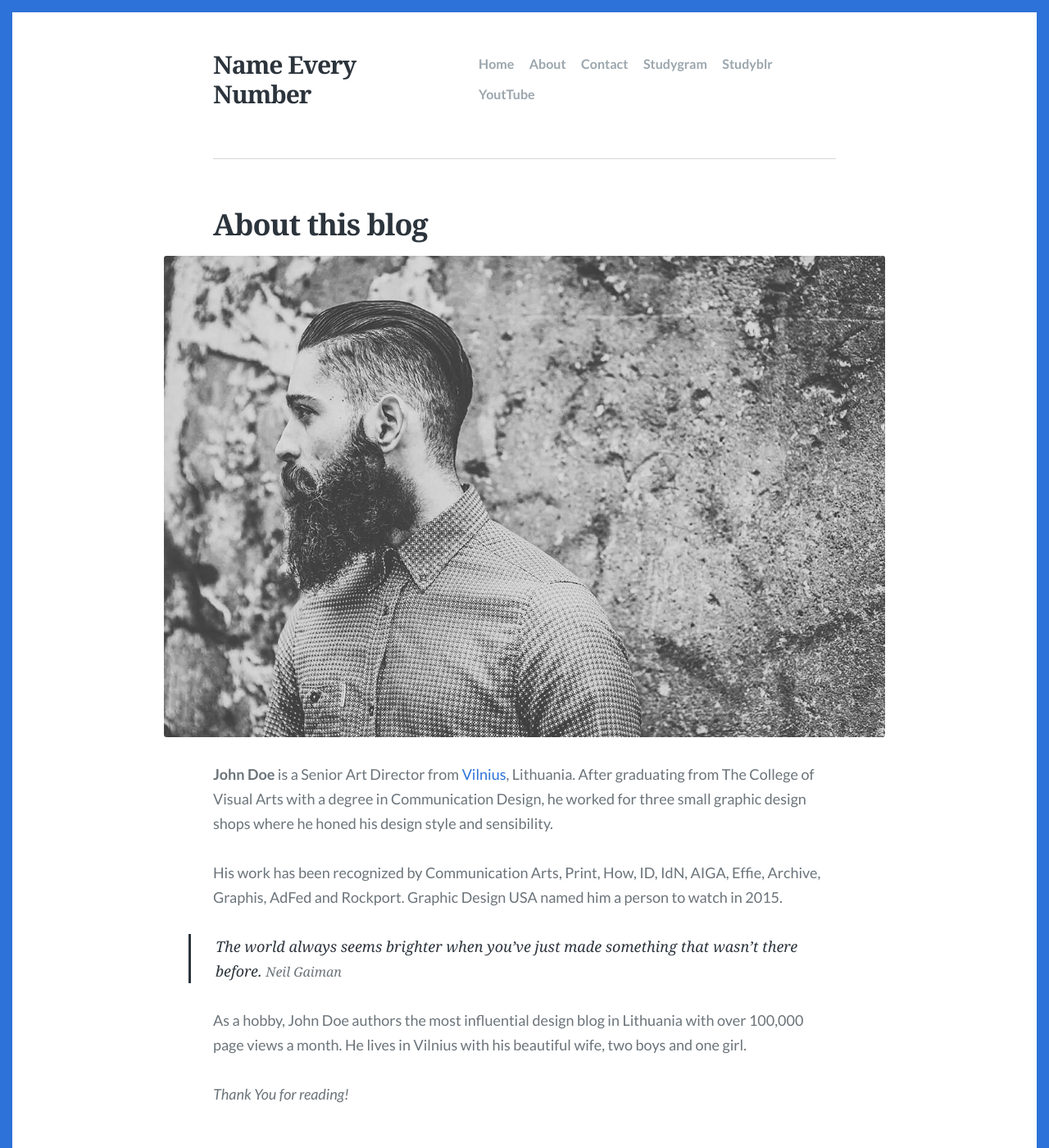
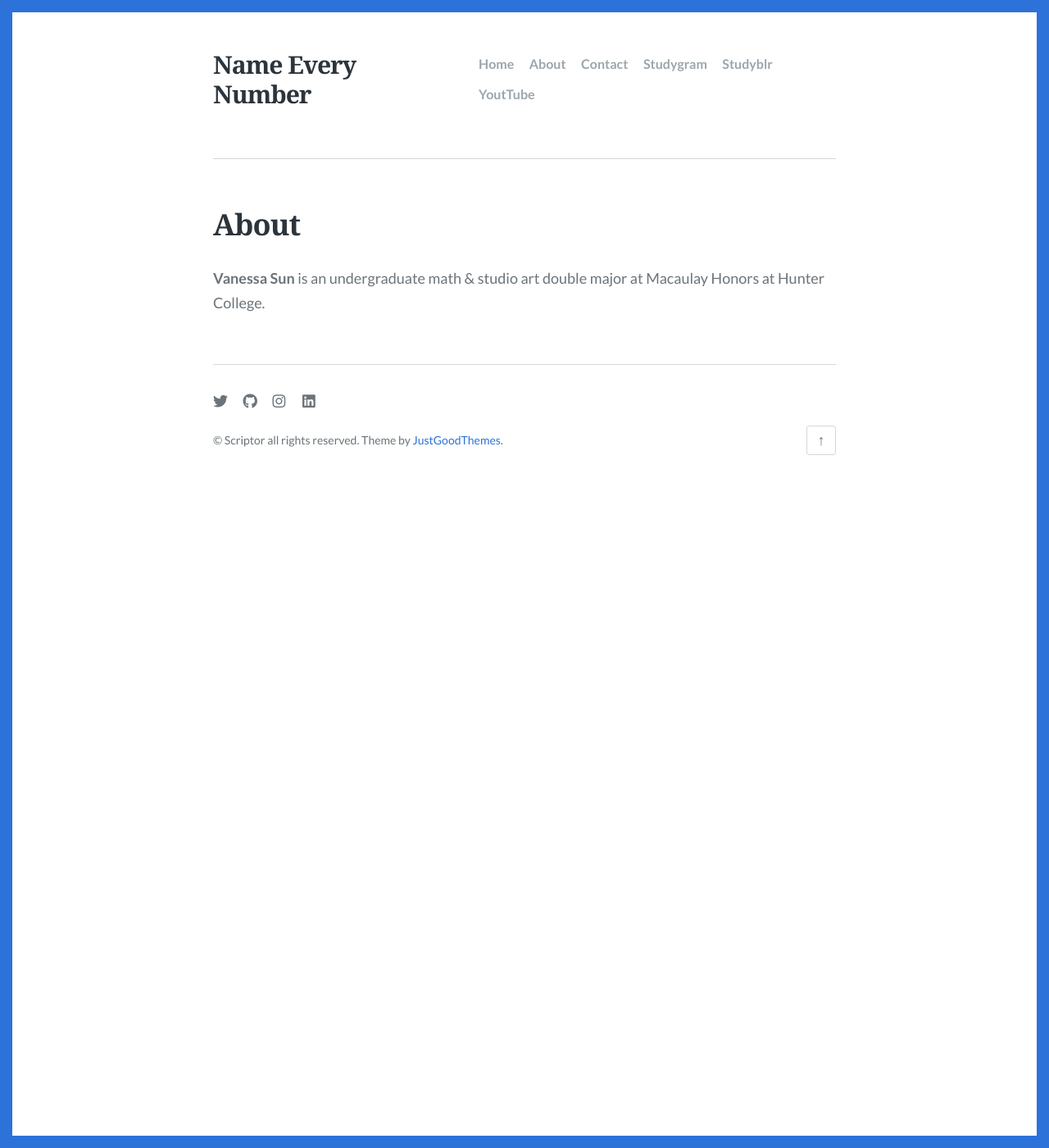
Before and after one commit to vanessasun64/NameEveryNumber, a Jekyll site: the page built from about.md, in a window 1280 px wide and 1400 px high. Shown: the whole window at 82% size. Built offline with Jekyll 4.4.1, drawn with Linux system fonts in a browser that asks for light colours; some web fonts are replaced.

Commit message:
Update about.md

```diff
--- a/about.md
+++ b/about.md
@@ -1,16 +1,8 @@
 ---
-title: About this blog
-description: An optional about page for Scriptor Jekyll theme
-feature_image: images/about.jpg
+title: About
+description:
+feature_image:
 layout: page
 ---
 
-**John Doe** is a Senior Art Director from [Vilnius](https://en.wikipedia.org/wiki/Vilnius), Lithuania. After graduating from The College of Visual Arts with a degree in Communication Design, he worked for three small graphic design shops where he honed his design style and sensibility.
-
-His work has been recognized by Communication Arts, Print, How, ID, IdN, AIGA, Effie, Archive, Graphis, AdFed and Rockport. Graphic Design USA named him a person to watch in 2015.
-
->The world always seems brighter when you’ve just made something that wasn’t there before. <cite>Neil Gaiman</cite>
-
-As a hobby, John Doe authors the most influential design blog in Lithuania with over 100,000 page views a month. He lives in Vilnius with his beautiful wife, two boys and one girl.
-
-*Thank You for reading!*
+**Vanessa Sun** is an undergraduate math & studio art double major at Macaulay Honors at Hunter College.
```
